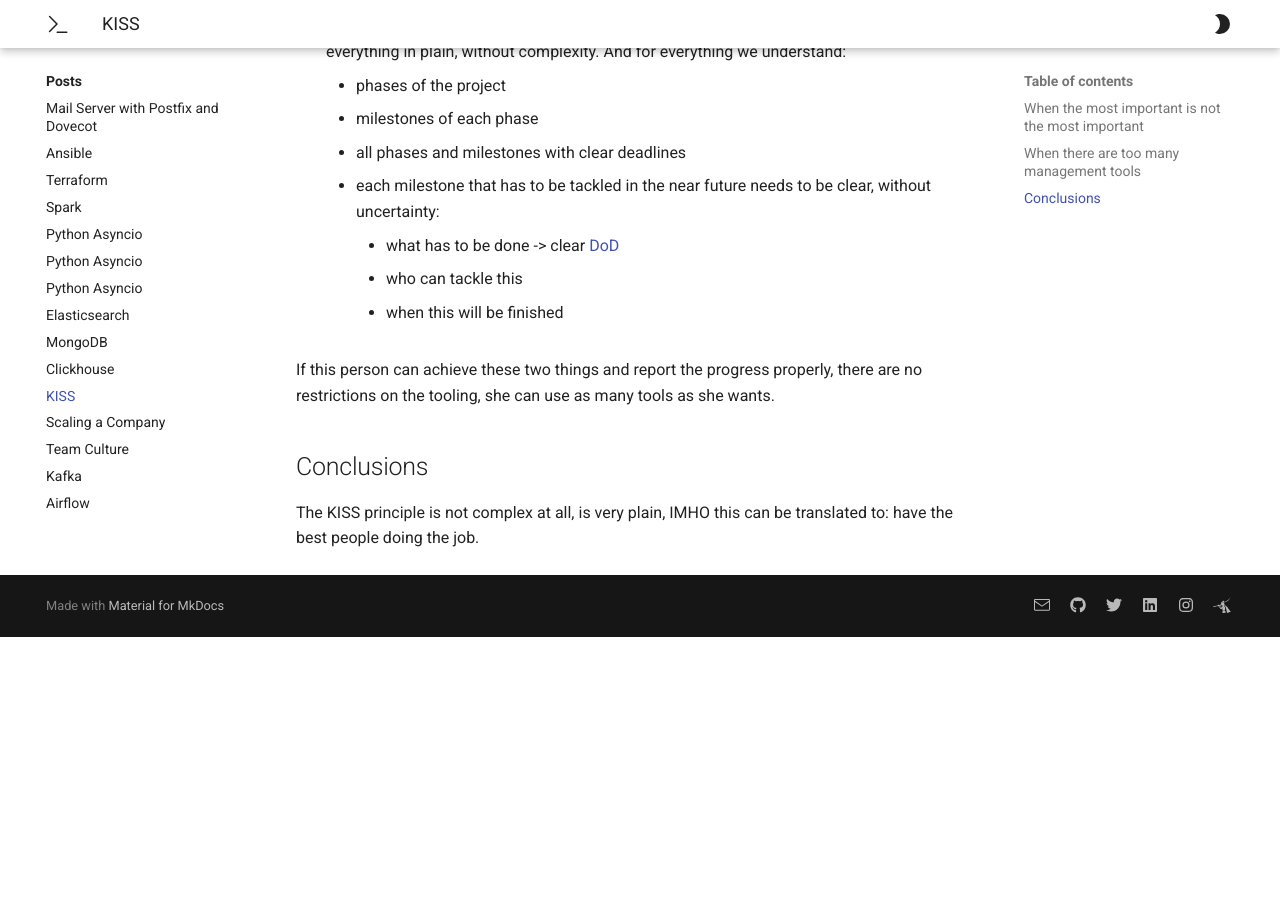
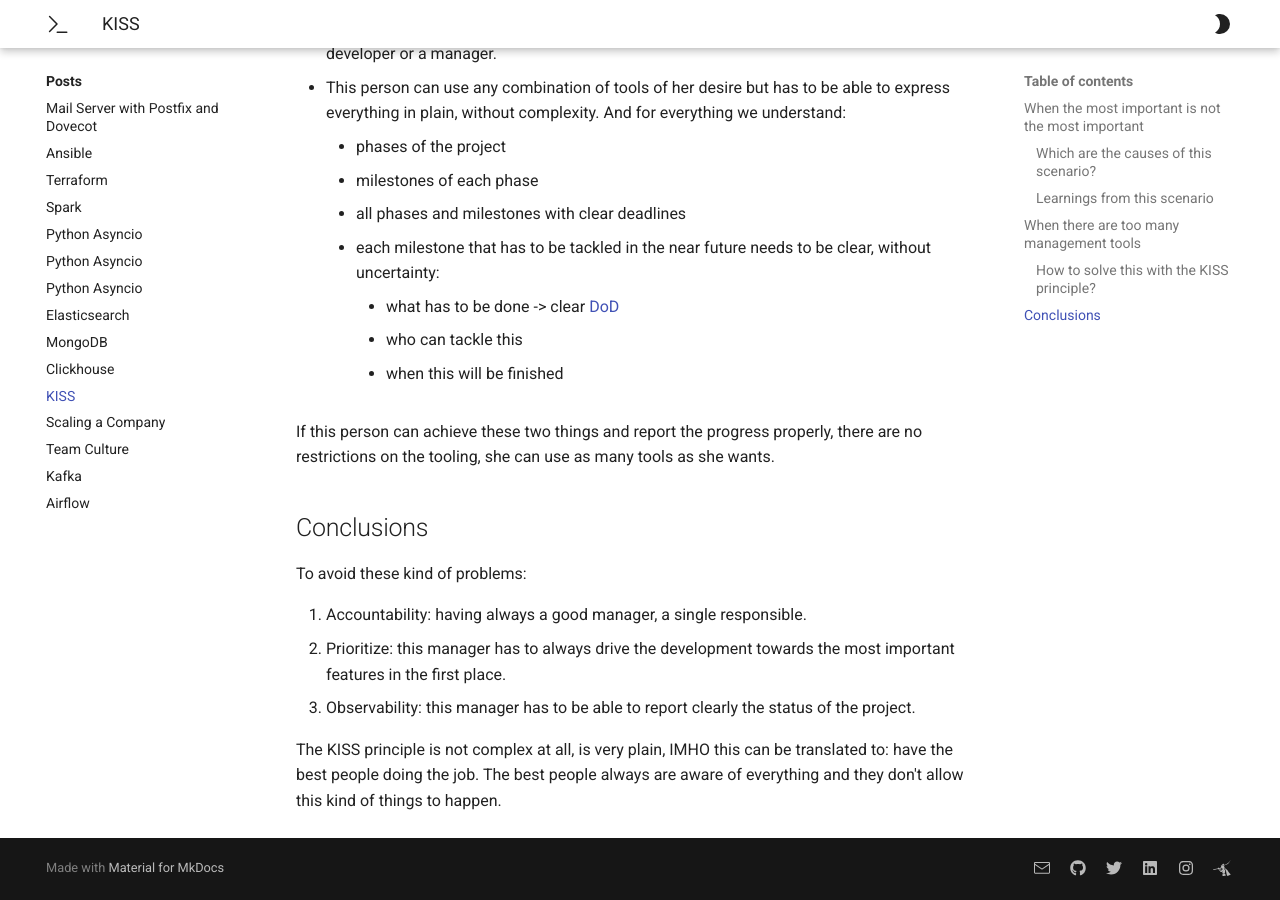
Before and after one commit to oalfonso-o/mkdocs, an MkDocs documentation site: the page built from docs/posts/kiss.md, in a window 1280 px wide and 900 px high, scrolled down 5117 px. Built offline with MkDocs 1.6.1 and Material for MkDocs 9.7.7, drawn with Linux system fonts in a browser that asks for light colours; before the commit the page ends 5754 px from its top, so only the background shows below that; some of the changed text lies outside the part shown.

Commit message:
Improve titles and conclusions of KISS

```diff
--- a/docs/posts/kiss.md
+++ b/docs/posts/kiss.md
@@ -81,7 +81,7 @@ Boom! We are losing money! This is not a sustainable way of doing business.
 
 This example looks pretty obvious but I've seen this scenario many times.
 
-Which are the causes of this scenario?
+### Which are the causes of this scenario?
 
 This is the best question to do when we identify this, and it can be summarized to these 3 items or a combination of them:
 
@@ -95,7 +95,7 @@ Who was the manager of this team? The project manager? The backend engineer? The
 
 Having a manager who is totally responsible for achieving these company goals is key to avoid this situation. This manager can be the backend, the project manager or even a manager who is not solving any technical task, but is aware of the whole process and will be monitoring the whole process. Without this role, the risk is too high. Is like when you are with your friends going to a restaurant and after a couple of minutes somebody says: "Where are we going" "I don't know, I was following Bob" and Bob says: "Me? I was following Tom" and Tom went home 1 hour ago, so nobody knows where we are going but we keep walking randomly because it was what we were supposed to do.
 
-Learnings from this scenario:
+### Learnings from this scenario
 
 - Having a manager is critical, and somebody has to be responsible for assigning this manager.
 - Focus first on the critical features, close one delivery, then move to the next one.
@@ -136,7 +136,7 @@ Cons of this:
 - eventually these 3 people will do changes in their own systems without reflecting the changes in the other systems
 - this is very time consuming and frustrating when we can't gather the desired data
 
-How to solve this with the KISS principle?
+### How to solve this with the KISS principle?
 
 - Have only 1 person responsible for this, this person can be anybody, the project manager, a developer or a manager.
 - This person can use any combination of tools of her desire but has to be able to express everything in plain, without complexity. And for everything we understand:
@@ -152,4 +152,10 @@ If this person can achieve these two things and report the progress properly, th
 
 ## Conclusions
 
-The KISS principle is not complex at all, is very plain, IMHO this can be translated to: have the best people doing the job.
+To avoid these kind of problems:
+
+1. Accountability: having always a good manager, a single responsible.
+2. Prioritize: this manager has to always drive the development towards the most important features in the first place.
+3. Observability: this manager has to be able to report clearly the status of the project.
+
+The KISS principle is not complex at all, is very plain, IMHO this can be translated to: have the best people doing the job. The best people always are aware of everything and they don't allow this kind of things to happen.
```
